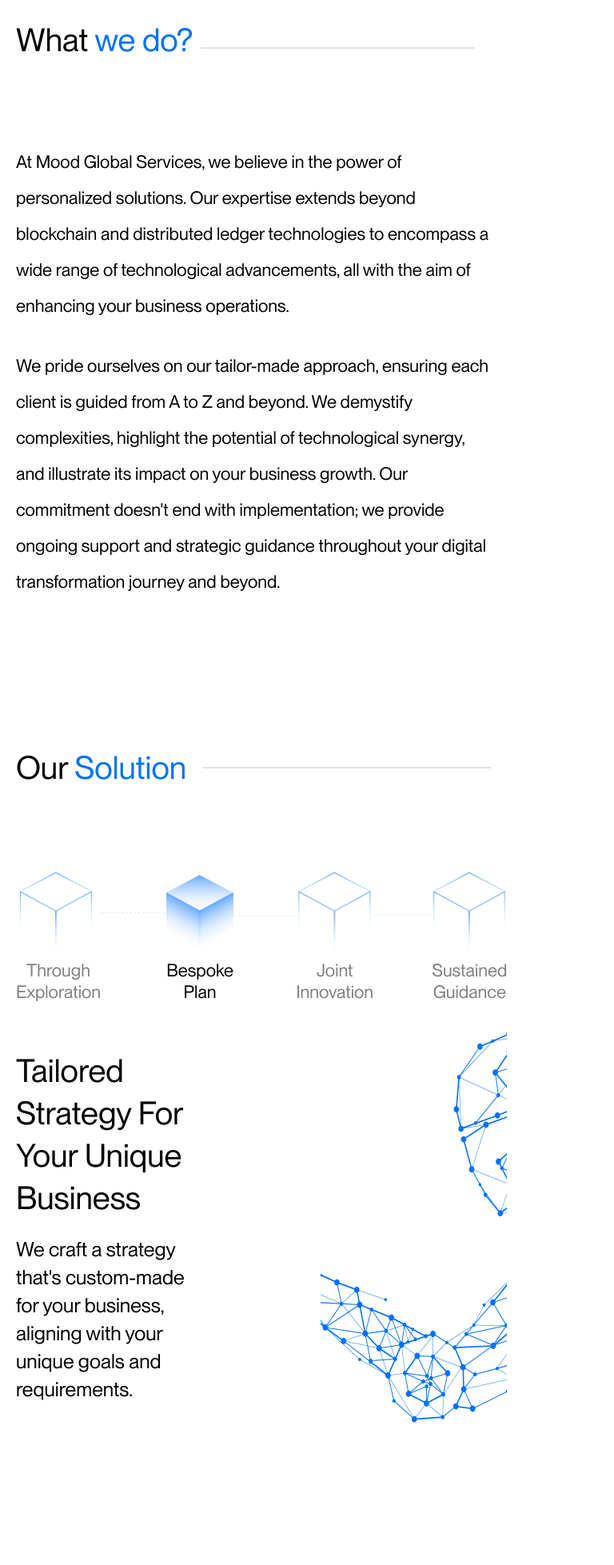
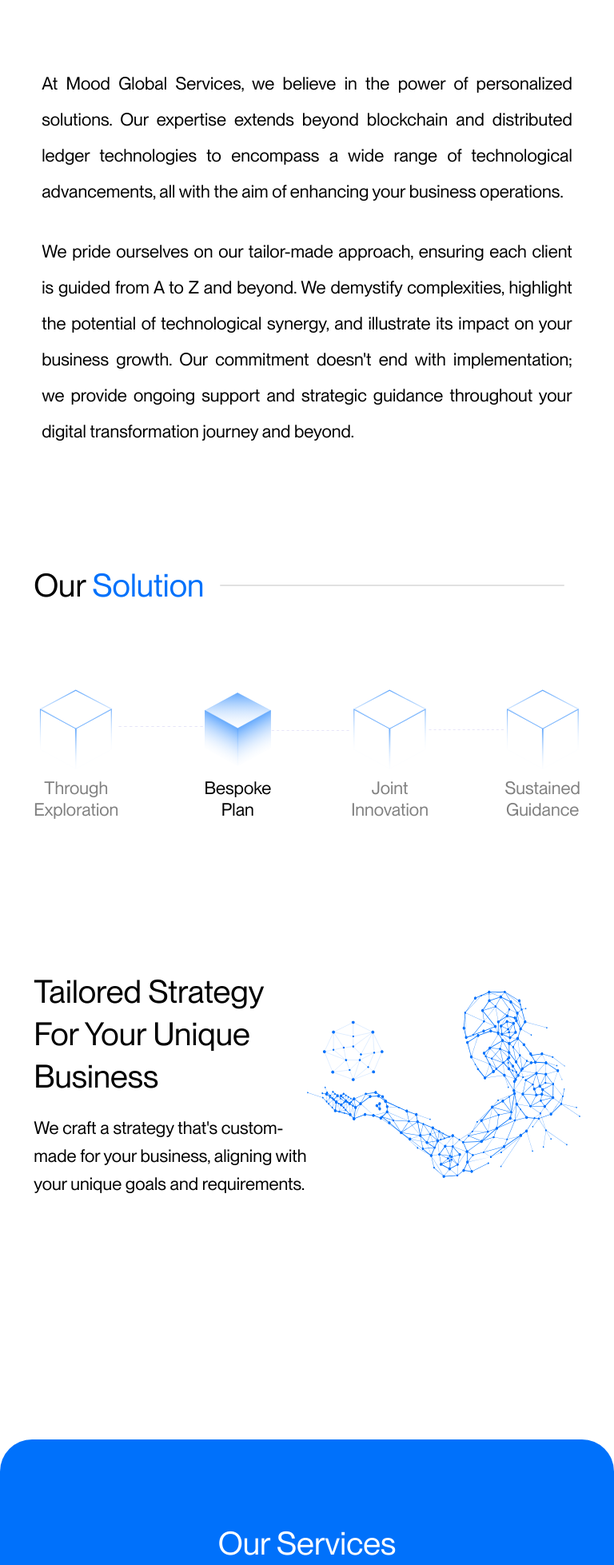
Before and after one commit to omeaag/mgs-website, a Next.js app: page / in a window 768 px wide. Shown: the part 840-2797 px from the top of the page at 80% size. Built offline with nearby package versions, Linux system fonts and the light colour scheme; a web font is replaced by a local one.

Commit message:
homepage tablet view fix

```diff
--- a/public/style/HomeShaping.css
+++ b/public/style/HomeShaping.css
@@ -88,23 +88,11 @@
         padding: 10px;
     }
 
-    .text-shaping,
-    .text-creativity {
-        font-size: 40px !important;
-        line-height: 48px !important;
-    }
-
-    .text-creativity {
-        font-size: 100px;
-        line-height: 124px;
-        letter-spacing: 5%;
-    }
-
     .at-mood-global {
         margin-top: 1rem;
         font-size: 22px;
         line-height: 37px;
-        margin: 0 70px;
+        width: 85%;
     }
 
     .HomeShapingbuttons {
@@ -138,8 +126,12 @@
 
     .text-shaping,
     .text-creativity {
-        font-size: 80px !important;
-        line-height: 90px !important;
+        font-size: 80px;
+        font-weight: 700;
+        line-height: 90px;
+        letter-spacing: 0em;
+        text-align: center;
+
     }
 
     .HomeShapingHeaders {
@@ -179,15 +171,14 @@
 
     .text-shaping,
     .text-creativity {
-        font-size: 44px !important;
-        line-height: 50px !important;
+        font-size: 44px;
+        font-weight: 700;
+        line-height: 50px;
+        letter-spacing: 0em;
+        text-align: center;
+
     }
 
-    .text-creativity {
-        font-size: 50px;
-        line-height: 60px;
-        letter-spacing: 5%;
-    }
 
     .at-mood-global {
         margin: 0;
--- a/public/style/OurPortfolioStyle.css
+++ b/public/style/OurPortfolioStyle.css
@@ -281,7 +281,7 @@ letter-spacing: 0px;
     }
 
     .headerContainer-5 {
-        margin: 30px 0px;
+        margin: 30px 0px 0 0 ;
         width: 100%;
     }
 
@@ -303,7 +303,7 @@ letter-spacing: 0px;
     }
 
     .galleryContainer {
-        width: 105%;
+        width: 100%;
         align-items: center;
         margin-left: 0;
     }
@@ -314,7 +314,7 @@ letter-spacing: 0px;
     }
 
     .swiper-wrapper {
-        height: 100%;
+        height: 380px;
         width: 100%;
     }
 
--- a/public/style/OurServiceStyle.css
+++ b/public/style/OurServiceStyle.css
@@ -226,7 +226,7 @@
         font-size: 40px;
         line-height: 60px;
         font-weight: 500;
-        margin-top: 50px;
+        margin: 100px 0 50px 0;
     }
 
     br {
@@ -236,8 +236,8 @@
     .headServiceText h6 {
         font-size: 22px;
         line-height: 36px;
-        margin-top: 20px;
         padding: 0 10px;
+        width: 76.5%;
     }
 
     .serviceBoxContainer h3 {
--- a/public/style/OurSolution.css
+++ b/public/style/OurSolution.css
@@ -70,6 +70,13 @@
     font-size: 20px;
 }
 
+.card {
+    display: flex;
+    flex-direction: column;
+    align-items: center;
+    justify-content: center;
+}
+
 .cardContainer .card :hover {
     cursor: pointer;
 }
@@ -140,12 +147,14 @@
 /* -------------------------------- TABLET BREAKPOINT -------------------------------- */
 @media (min-width: 600px) and (max-width: 1024px) {
     .OurSolitionContainer {
-        margin: 0 20px;
         padding: 0;
+        width: 89%;
     }
 
     .OurSolutionText .textContainer {
         flex-direction: row;
+        gap: 0;
+        padding: 0;
     }
 
     .OurSolitionContainer .titleContainer {
@@ -157,8 +166,24 @@
         line-height: 60px;
     }
 
+    .OurSolutionText .textContainer div:first-child {
+        padding: 0;
+    }
+
+    .OurSolutionText .textContainer p {
+        font-size: 22px;
+        font-weight: 400;
+        line-height: 35px;
+        letter-spacing: 0px;
+        text-align: left;
+    }
+
     .OurSolutionText .cardContainer {
         margin-bottom: 30px;
+    }
+
+    .OurSolutionText .textContainer img{
+        object-fit: unset;
     }
 
     .cardContainer .card h2 {
--- a/public/style/WhatWeDo.css
+++ b/public/style/WhatWeDo.css
@@ -67,8 +67,9 @@
 /* TABLET BREAKPOINT */
 @media (min-width: 600px) and (max-width: 1024px) {
     .wwdContainer {
-        margin: 40px 10px;
+        text-align: justify;
         padding: 10px;
+        width: 89%;
     }
 
     .wwdContainer .blueTitle {
```
